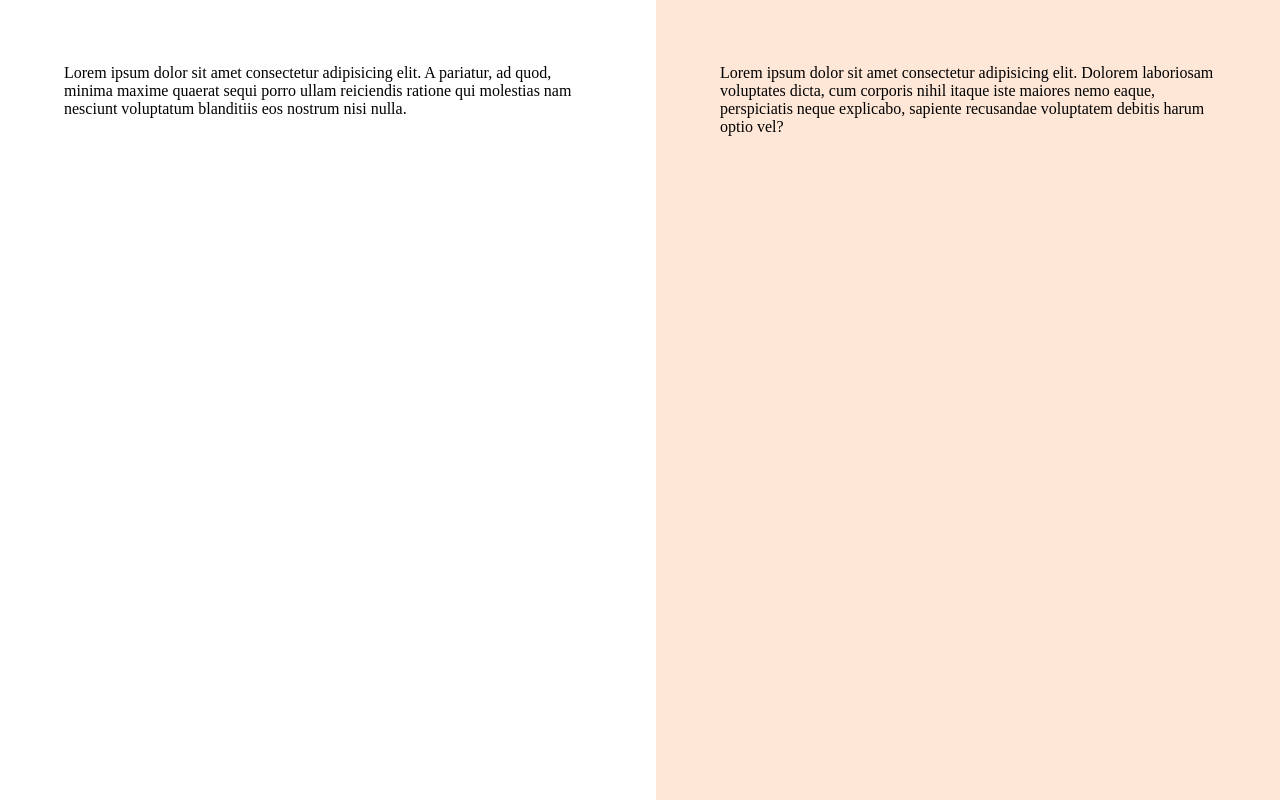
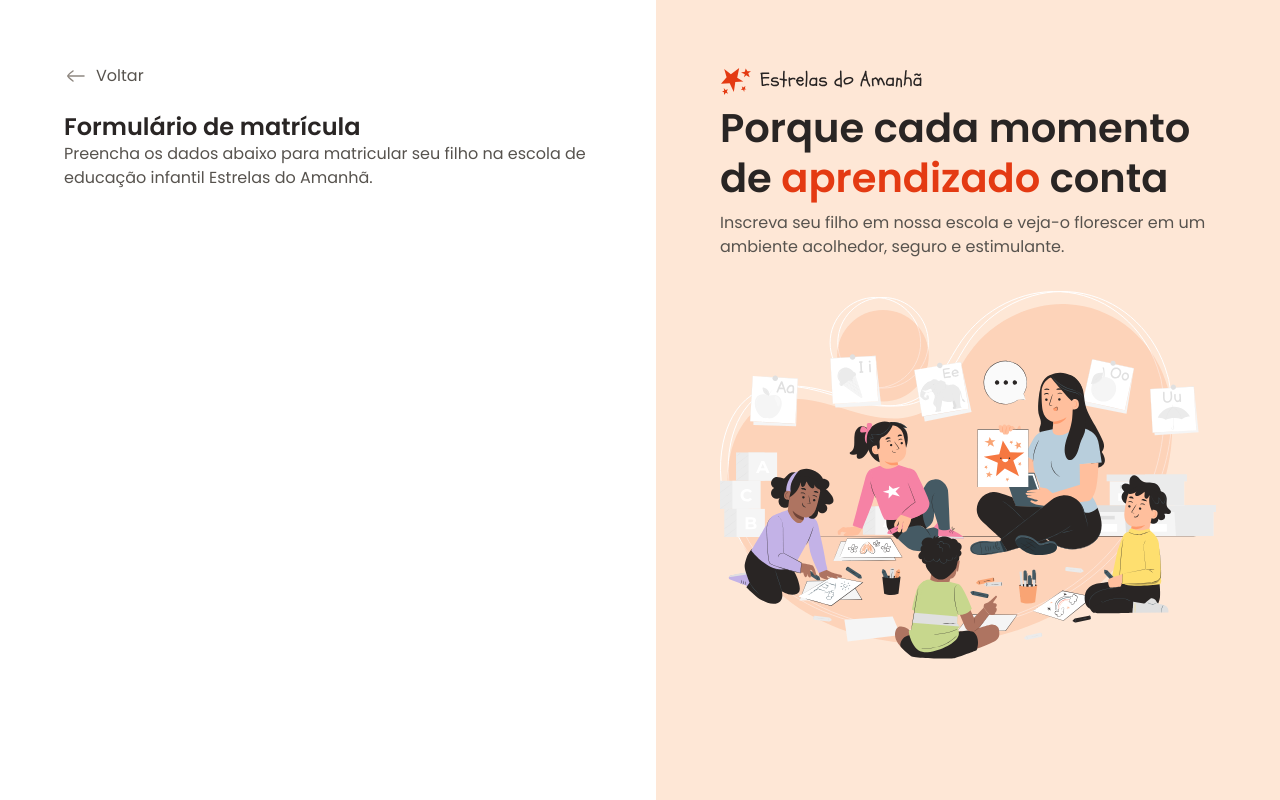
Before and after one commit to lucianop-bs/formulario-matricula, a plain HTML site: page index.html in a window 1280 px wide. Drawn offline with Linux system fonts and the light colour scheme.

Commit message:
conteudo aside e conteudo inicial do main

```diff
--- a/index.html
+++ b/index.html
@@ -12,16 +12,35 @@
     <link
       href="https://fonts.googleapis.com/css2?family=Poppins:ital,wght@0,100;0,200;0,300;0,400;0,500;0,600;0,700;0,800;0,900;1,100;1,200;1,300;1,400;1,500;1,600;1,700;1,800;1,900&display=swap"
       rel="stylesheet"/>
-
-
+  </head>
   <body>
     <div id="app">
         <main>
-            <div class="main-container">Lorem ipsum dolor sit amet consectetur adipisicing elit. A pariatur, ad quod, minima maxime quaerat sequi porro ullam reiciendis ratione qui molestias nam nesciunt voluptatum blanditiis eos nostrum nisi nulla.</div>
+            <div class="main-container">
+              <div class="back">
+                <img src="assets/icons/arrow-left-02.svg" alt="">
+                <span>Voltar</span>
+              </div>
+
+              <h1>Formulário de matrícula</h1>
+              <p>Preencha os dados abaixo para matricular seu filho na escola de educação infantil Estrelas do Amanhã.
+              </p>
+
+            </div>
         </main>
 
     <aside>
-        <div class="aside-container">Lorem ipsum dolor sit amet consectetur adipisicing elit. Dolorem laboriosam voluptates dicta, cum corporis nihil itaque iste maiores nemo eaque, perspiciatis neque explicabo, sapiente recusandae voluptatem debitis harum optio vel?</div>
+        <div class="aside-container">
+          <header>
+            <img src="assets/logo/Frame 48095956.svg" alt="">
+
+            <h2>Porque cada momento de <span>aprendizado</span> conta</h2>
+            <p>Inscreva seu filho em nossa escola e veja-o florescer em um ambiente acolhedor, seguro e estimulante.</p>
+
+          </header>
+
+          <img src="assets/ilustration/Illustration.svg" alt="">
+        </div>
     </aside>
     </div>
 
--- a/styles/global.css
+++ b/styles/global.css
@@ -23,6 +23,17 @@
 
 
 }
+
 body {
     overflow: hidden;
+    font: var(--text);
+    color: var(--text-secondary);
 }
+
+h1, h2{
+    color:var(--text-primary);
+}
+img {
+    max-width: 100%;
+    height: auto;
+}
--- a/styles/layout.css
+++ b/styles/layout.css
@@ -13,6 +13,18 @@
         max-width: 33rem;
         margin-left: auto;
     }
+
+    & .back{
+        display: flex;
+        align-items: center;
+        gap: .5rem;
+        margin-bottom: 1.5rem;
+
+    }
+    & h1 {
+        font: 600 1.5rem/1.25 var(--font-family);
+    }
+
 }
 aside{
     background-color: var(--surface-secondary);
@@ -21,5 +33,18 @@
     & .aside-container {
         max-width: 31rem;
 
+        & > img {
+            margin-top: 2rem;
+        }
     }
+    & h2{
+        font:600 2.5em/1.25 var(--font-family);
+        margin-bottom: .5rem;;
+        & span{
+            color: var(--text-highlight);
+        }
+    }
+
+
+
 }
```
